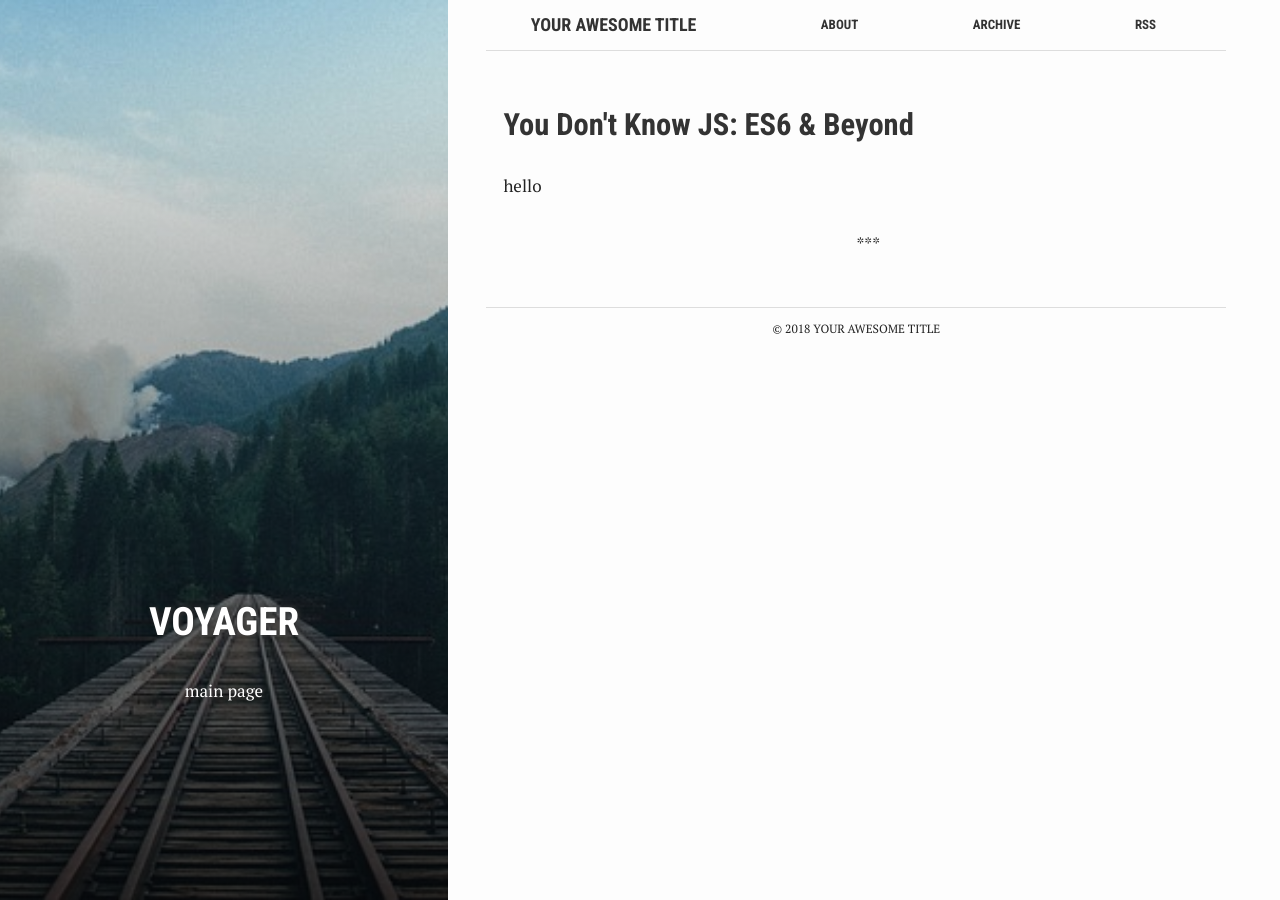
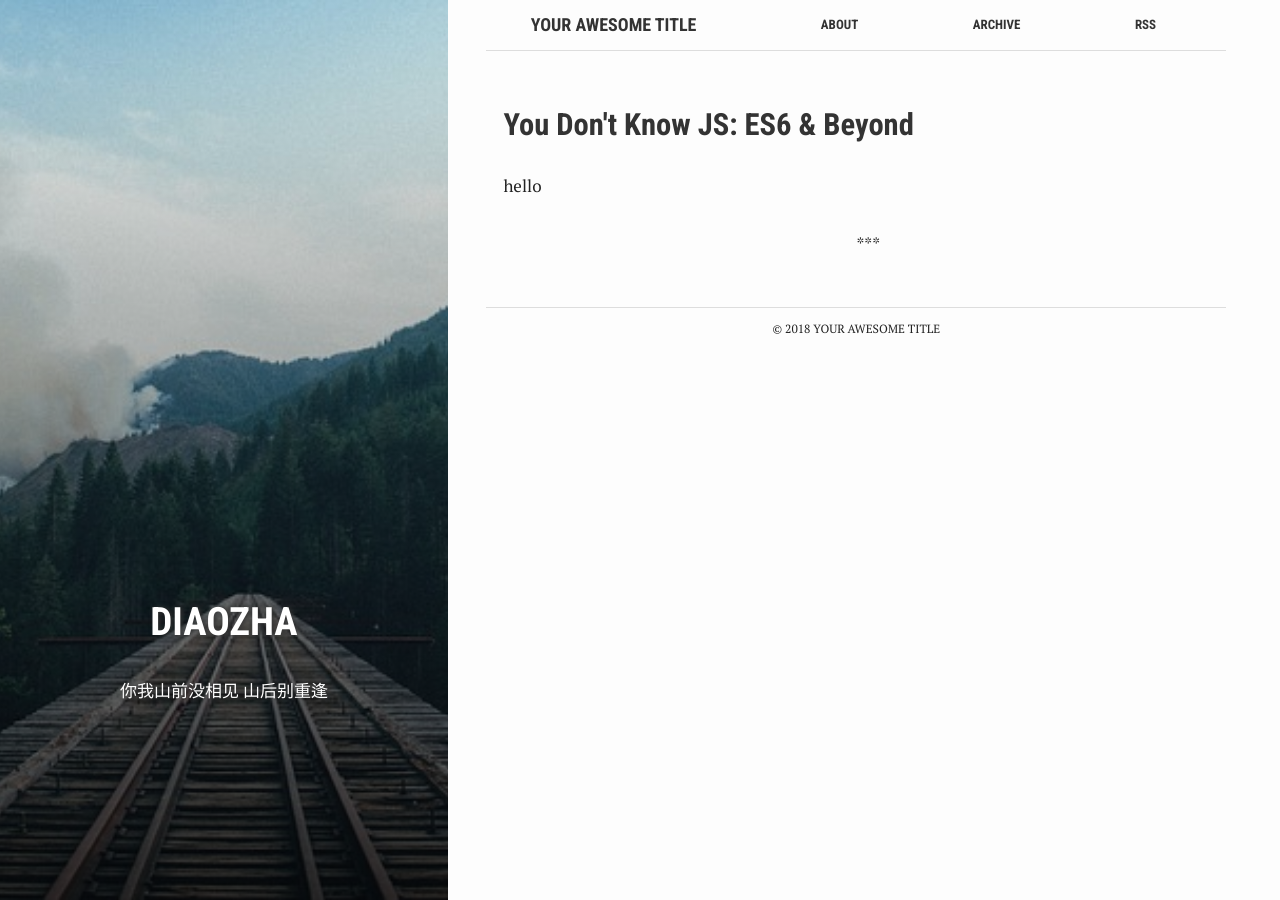
Before and after one commit to diaozha/diaozha.github.io, a Jekyll site: the page built from index.html, in a window 1280 px wide. Built offline with Jekyll 4.4.1, drawn with Linux system fonts in a browser that asks for light colours.

Commit message:
Update index.html

```diff
--- a/index.html
+++ b/index.html
@@ -2,8 +2,8 @@
 bg: "rails.jpg"
 layout: default
 crawlertitle: "Jekyll blog"
-title: "Voyager"
-summary: "main page"
+title: "diaozha"
+summary: "你我山前没相见 山后别重逢"
 ---
 
 {% for post in site.posts limit: 5 %}
```
